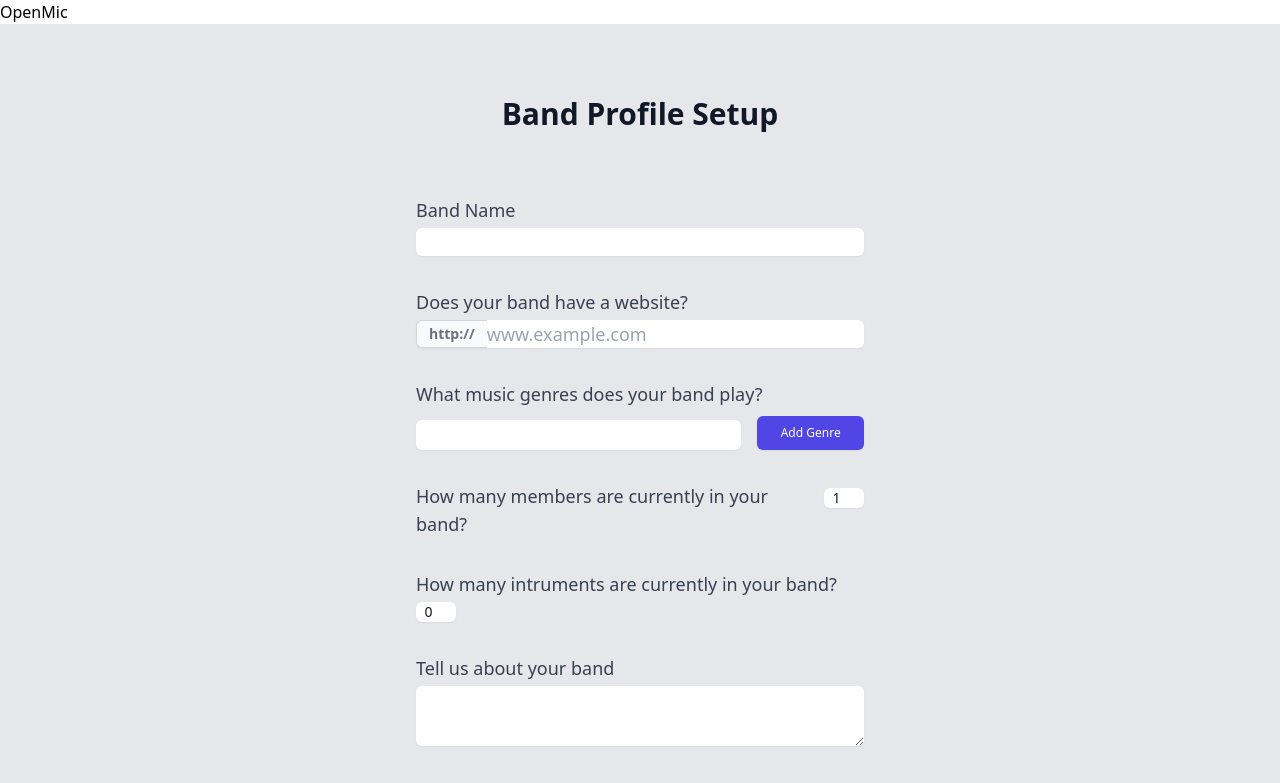
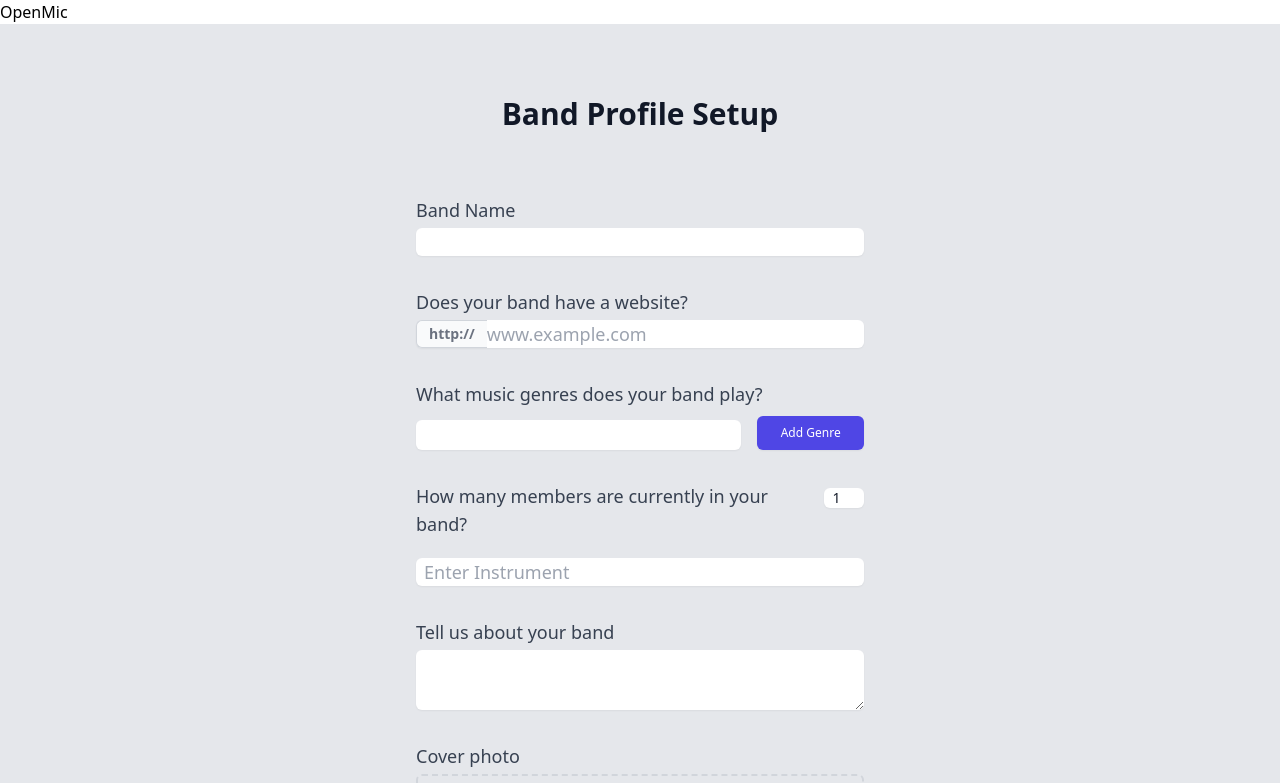
Before and after one commit to Calixd7/Open-mic, a React (Create React App) app in the folder frontend/: page /band-register in a window 1280 px wide. Shown: the top 783 px of the page. Built offline with nearby package versions, Linux system fonts and the light colour scheme.

Commit message:
updating band profile setup

```diff
--- a/frontend/src/components/BandProfileSetup.js
+++ b/frontend/src/components/BandProfileSetup.js
@@ -12,7 +12,8 @@ const BandProfileSetup = () => {
   const blankGenre = { genre: '' }
   const [bandGenres, setBandGenres] = useState([{ ...blankGenre }])
   const [bandSize, setBandSize] = useState(1)
-  const [bandInstruments, setBandInstruments] = useState([])
+  const blankInstruments = { instrument: '' }
+  const [bandInstruments, setBandInstruments] = useState([{ ...blankInstruments }])
   const [bandBio, setBandBio] = useState('')
   const pendingProfile = {
     band_name: bandName,
@@ -57,7 +58,7 @@ const BandProfileSetup = () => {
               </div>
 
               <div className='mt-4'>
-                <BandInstruments bandInstruments={bandInstruments} setBandInstruments={setBandInstruments} />
+                <BandInstruments blankInstruments={blankInstruments} bandInstruments={bandInstruments} setBandInstruments={setBandInstruments} />
               </div>
 
               <div className='mt-4'>
--- a/frontend/src/components/bandRegcomponents/BandInstruments.js
+++ b/frontend/src/components/bandRegcomponents/BandInstruments.js
@@ -1,50 +1,58 @@
 import { useState } from 'react'
 
-const BandInstruments = ({ bandInstruments, setBandInstruments }) => {
+const BandInstruments = ({ blankInstruments, bandInstruments, setBandInstruments }) => {
   const [numOfInstruments, setNumOfInstruments] = useState(0)
 
-  function createInstrumentFields (event) {
-    const output = []
-    for (let i = 0; i < event; i++) {
-      output.push({ instrument: '' })
-    }
-    console.log('output', output)
-    setBandInstruments(output)
+  // function createInstrumentFields (event) {
+  //   const output = []
+  //   for (let i = 0; i < event; i++) {
+  //     output.push({ instrument: '' })
+  //   }
+  //   console.log('output', output)
+  //   setBandInstruments(output)
+  // }
+
+  // function onNameChange (event, idx) {
+  //   const newInstrument = [...bandInstruments]
+  //   newInstrument[idx] = {
+  //     ...newInstrument[idx],
+  //     instrument: event.target.value
+  //   }
+  //   setBandInstruments(newInstrument)
+  // }
+
+  const addInstrument = () => {
+    setBandInstruments([...bandInstruments, { ...blankInstruments }])
   }
 
-  function onNameChange (event, idx) {
-    const newInstrument = [...bandInstruments]
-    newInstrument[idx] = {
-      ...newInstrument[idx],
-      instrument: event.target.value
+  const handleInstrumentChange = (e, idx) => {
+    const updatedInstrument = [...bandInstruments]
+    updatedInstrument[idx] = {
+      ...updatedInstrument[idx],
+      instrument: e.target.value
     }
-    setBandInstruments(newInstrument)
   }
 
   return (
     <div>
-      <label
-        className='form-label'
-        htmlFor='size'
-      >How many intruments are currently in your band?
-      </label>
-      <input
-        className='mt-1 focus:ring-indigo-500 focus:border-indigo-500 block w-10 text-center shadow-sm sm:text-sm border-gray-300 rounded-md'
-        type='number'
-        value={numOfInstruments}
-        onChange={e => { createInstrumentFields(e.target.value); setNumOfInstruments(e.target.value) }}
-      />
       <div className='flex flex-col'>
-        {bandInstruments.map((instrument, idx) => (
-          <input
-            className='form-text-input'
-            key={`instrument-name-${idx}`}
-            type='text'
-            required
-            placeholder='Enter Instrument'
-            onChange={e => onNameChange(e, idx)}
-          />
-        ))}
+        {bandInstruments.map((instrument, idx) => {
+          const instrumentId = `genre-${idx}`
+          return (
+            <div key={`instrument-name-${idx}`}>
+              <input
+                className='form-text-input pl-4'
+                type='text'
+                name={instrumentId}
+                data-idx={idx}
+                required
+                placeholder='Enter Instrument'
+                value={bandInstruments[idx.instrument]}
+                onChange={e => handleInstrumentChange(e, e.target.dataset.idx)}
+              />
+            </div>
+          )
+        })}
       </div>
     </div>
   )
```
